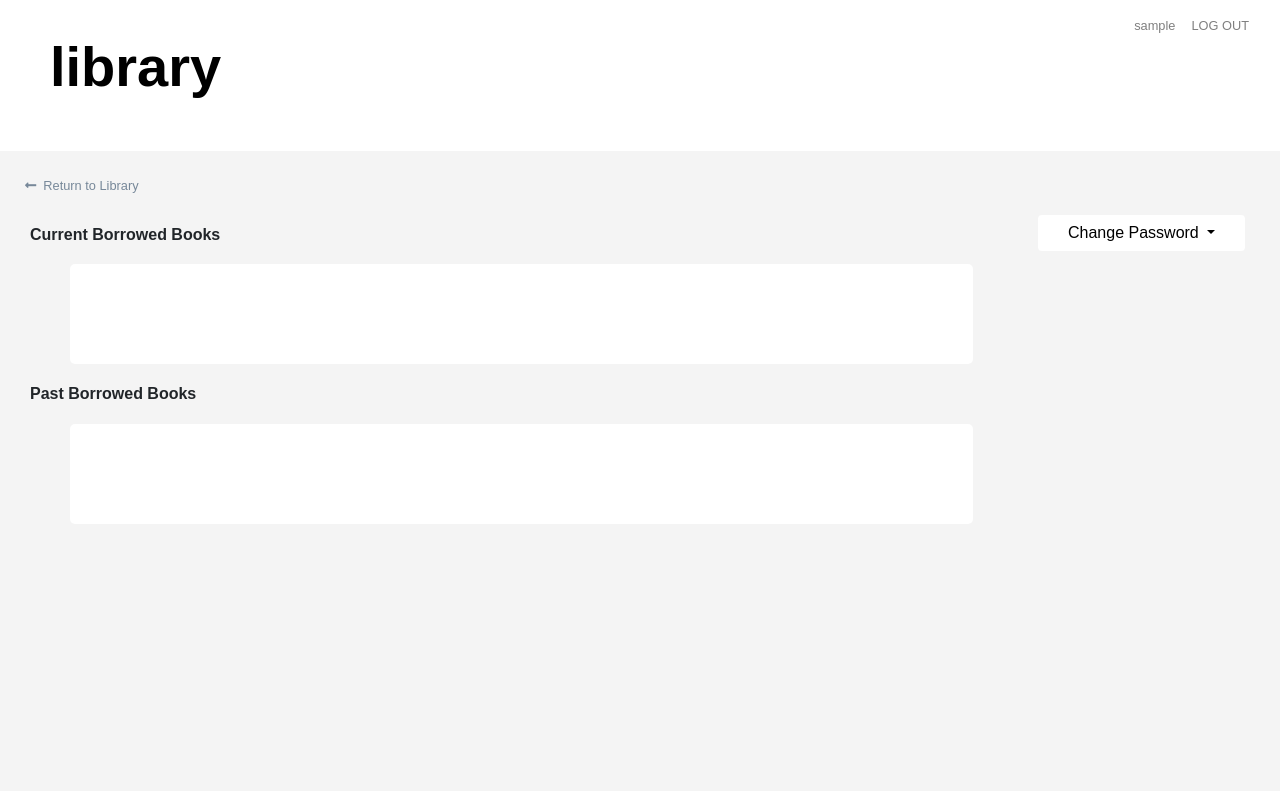
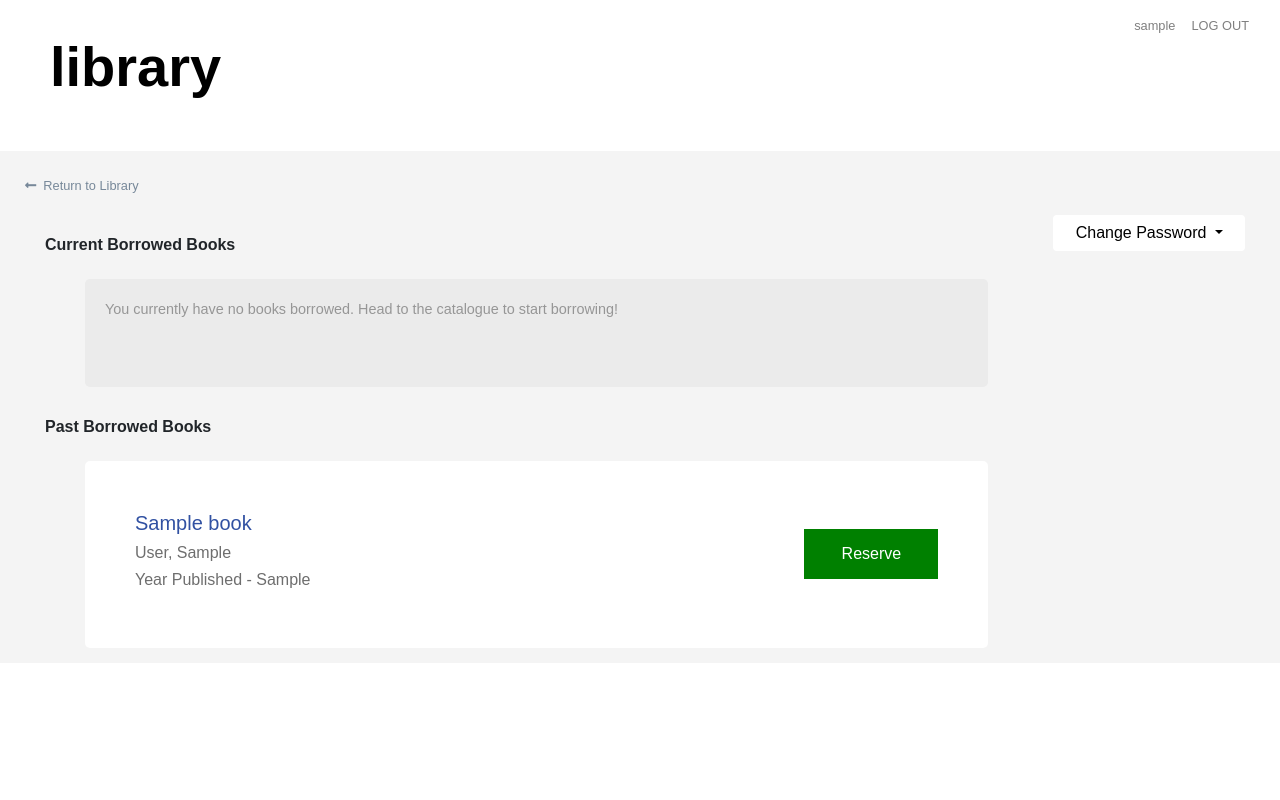
Before and after one commit to martintierro/SECURDE-DjangoLibrary, a Django app: page /catalog/profile/ in a window 1280 px wide. Run offline with Django 3.2, Linux system fonts and the light colour scheme; a user stored in the database is signed in; tables that the repository leaves empty hold one stand-in row (values such as "Sample post"); some libraries are stand-ins or nearby versions.

Commit message:
Fixed profile styling

```diff
--- a/catalog/static/catalog/style.css
+++ b/catalog/static/catalog/style.css
@@ -241,3 +241,17 @@ input[type=number] {
     height: 25px;
     width: 25px;
 }
+
+.user_history_body{
+    flex-grow: 1;
+    height: 100%;
+}
+
+.empty_history{
+    color: #969696;
+    font-size: 0.9rem;
+    padding: 20px 20px 50px;
+    background-color: #ebebeb;
+    margin: 10px 50px;
+    border-radius: 5px;
+}
--- a/catalog/templates/catalog/profile.html
+++ b/catalog/templates/catalog/profile.html
@@ -3,29 +3,58 @@
 {% block title %}<title>Profile</title>{% endblock %}
 <base href="/profile/" />
 {% block content %}
-<div class="container-fluid book_body" style="height:80%">
+<div class="container-fluid book_body">
     <div class="back" style="padding:20px;">
         <a href="{% url 'index' %}" class="back_button" style="color:lightslategray"><i class="fas fa-long-arrow-alt-left"></i>&nbsp;&nbsp;Return to Library</a>
     </div>
 
     <div class="container-fluid user_history_body">
-        <div class="row w-100">
+        <div class="row w-100" style="margin:0px; padding:0px">
             <div class="col-md-10">
-                <h6 style="padding:10px"><b>Current Borrowed Books</b></h6>
-                <div class="book_card">
+                <h6 style="padding:20px 10px 15px"><b>Current Borrowed Books</b></h6>
+                {% if current_borrowed_books|length == 0 %}
+                    <div class="empty_history"><p>You currently have no books borrowed. Head to the catalogue to start borrowing!</p></div>
+                {% else %}
                     {% for book_instance in current_borrowed_books %}
-                        <div>{{book_instance.book}}</div>
-                    {% endfor %}
+                        <div class="row book_card">
+                            <div class="col-md-1" style="padding:0px; margin:0px">
+                                <i class="fas fa-book fa-5x" style="color:#bfaa88;"></i>
                             </div>
-                <h6 style="padding:10px"><b>Past Borrowed Books</b></h6>
-                <div class="book_card">
-                    {% for book_instance in past_borrowed_books %}
-                        <div>{{book_instance.book}}</div>
-                    {% endfor %}
+                            <div class="col-md-11" style="padding:0px 20px; margin:0px">
+                                <h5><a href="{% url 'book_details' book_id=book_instance.book.id %}">{{book_instance.book.title}}</a></h5>
+                                <h6>{{book_instance.book.author}}</h6>
+                                <h6>Year Published - {{book_instance.book.year}}</h6>
                             </div>
                         </div>
+                     {% endfor %}
+                {% endif %}
+                <h6 style="padding:20px 10px 15px"><b>Past Borrowed Books</b></h6>
+                {% if status_dictionary.items|length == 0 %}
+                    <div class="empty_history"><p>Your borrowed book history is empty! It's time to start borrowing.</p></div>
+                {% else %}
+                    {% for book, status in status_dictionary.items %}
+                    <div class="row book_card">
+                        <div class="col-md-10" style="padding:0px; margin:0px">
+                            <h5><a href="{% url 'book_details' book_id=book.id %}">{{book.title}}</a></h5>
+                            <h6>{{book.author}}</h6>
+                            <h6>Year Published - {{book.year}}</h6>
+                        </div>
+                        <div class="col-md-2 my-auto" style="padding:0px; margin:0px; height: 50px">
+                            {% if status == 'a' %}
+                                <form action="{% url 'reserve_book' book_id=book.id %}" style="margin: 0; height: 100%;">
+                                    <button class="reserve_btn reserve_btn_a" style="background:#008000; color:white">Reserve</button>
+                                </form>
+                            {% elif status == 'r'%}
+                                <button class="reserve_btn" style="background:lightgray; color:gray" type="button" disabled>Reserved</button>
+                            {% endif %}
+                        </div>
+                    </div>
+                    {% endfor %}
+                {% endif %}
+            </div>
 
-            <div class="col-md-2 dropdown" style="margin:0px; padding:0px">
+            <div class="col-md-2" style="margin:0px; padding:0px">
+                <div class="position-fixed dropdown" style="width:15%">
                     <button class="btn dropdown-toggle w-100" type="button" id="dropdownMenuButton" data-toggle="dropdown" aria-haspopup="true" aria-expanded="false">
                         Change Password
                     </button>
@@ -46,6 +75,7 @@
             </div>
         </div>
     </div>
+</div>
     <!-- <div>{{ user.get_username }}</div>
     <div>{{ user.profile.id_number}}</div> -->
 {% endblock %}
```
Lines whose indentation alone changed are shown as unchanged.
